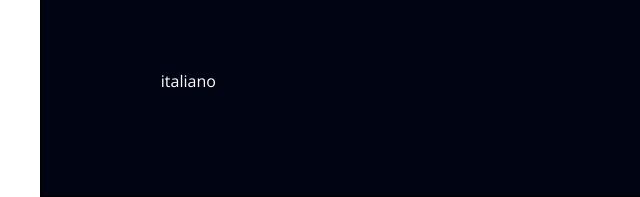
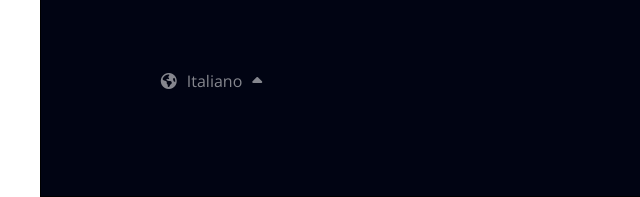
Before and after one commit to AmarildoShehu/htmlcss-dropbox, a plain HTML site: page Index.html in a window 1280 px wide. Shown: the part 4317-4514 px from the top of the page, 0-640 px from the left. Drawn offline with nearby package versions, Linux system fonts and the light colour scheme.

Commit message:
fix footer

```diff
--- a/Index.html
+++ b/Index.html
@@ -211,7 +211,12 @@
                 </ul>
             </div>
         </div>
-        <div class="footer-lenguage"><p>italiano</p></div>
+        <div class="footer-lenguage">
+            <i class="fa-solid fa-earth-americas"></i>
+            <p>Italiano</p>
+            <i class="fa-solid fa-caret-up"></i>
+
+        </div>
 
     </footer>
 </body>
--- a/style/style.css
+++ b/style/style.css
@@ -244,10 +244,10 @@ footer{
 .footer-lenguage{
     width: 80%;
     margin: 0 auto;
-}
-.footer-lenguage > p{
-    color: white;
-
+    color: rgba(255, 255, 255, 0.521);
+    display: flex;
+    align-items: center;
+    gap: 10px;
 }
 
 
```
